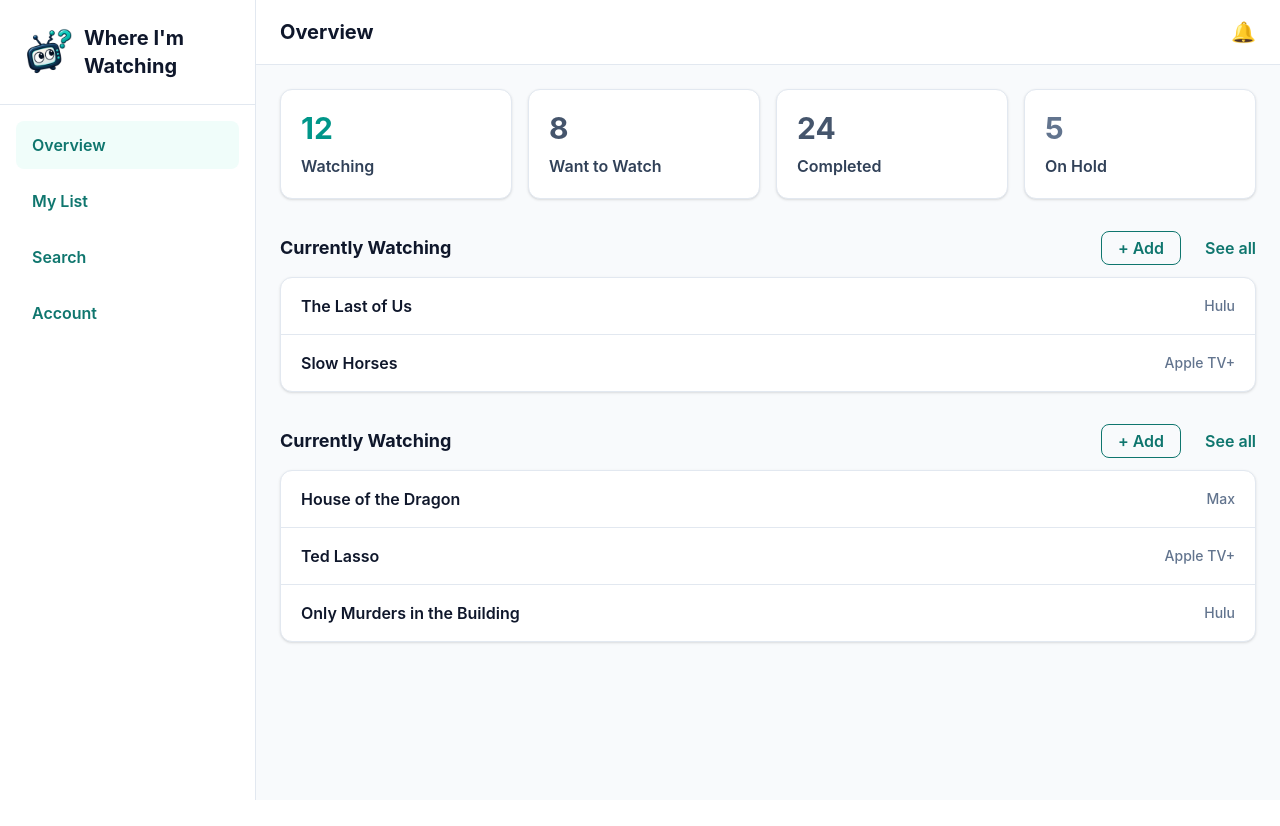
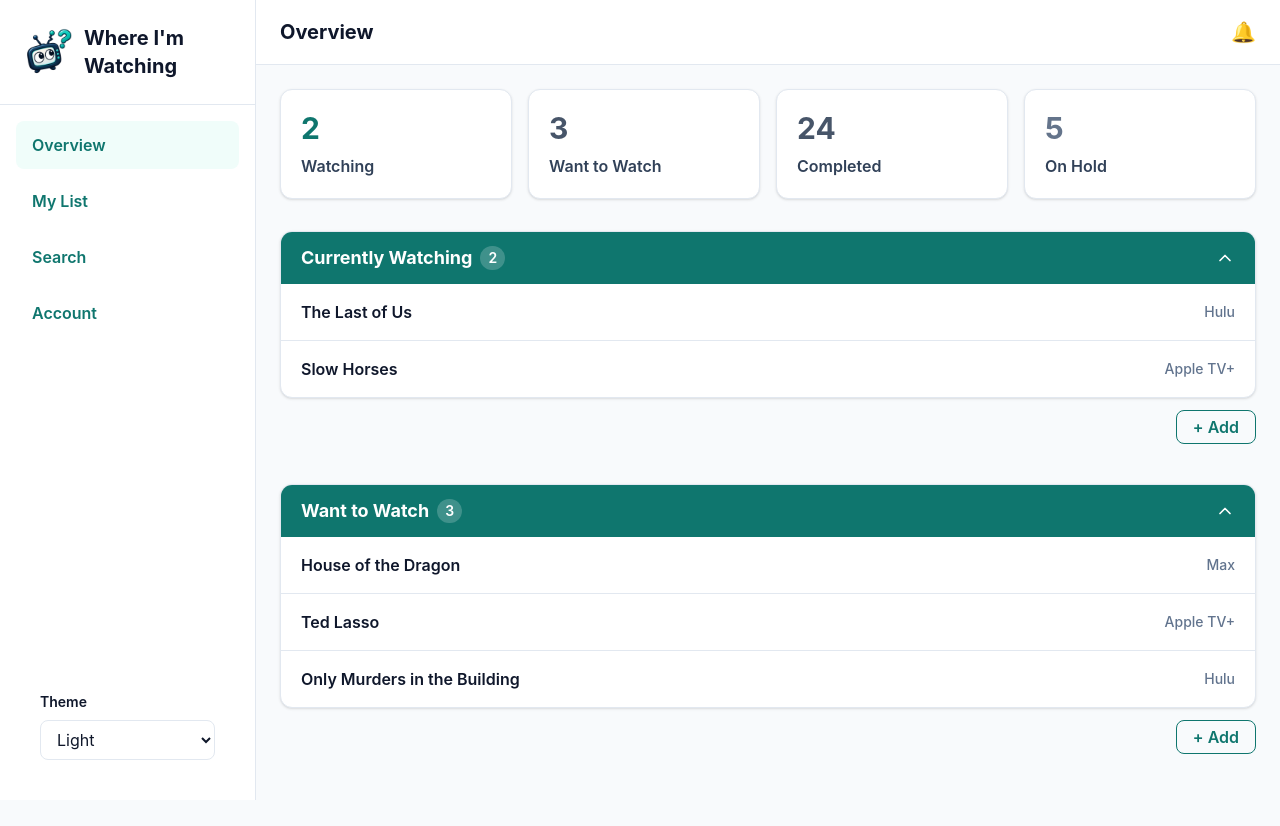
Before and after one commit to czieler/where-im-watching, a React (Vite) app: page / in a window 1280 px wide. Before the commit the page ends 800 px from the top, so only its background shows below. Built offline with nearby package versions, Linux system fonts and the light colour scheme.

Commit message:
Redesign show lists and add modal foundation

```diff
--- a/package.json
+++ b/package.json
@@ -11,6 +11,7 @@
   },
   "dependencies": {
     "@tailwindcss/vite": "^4.3.3",
+    "lucide-react": "^1.33.0",
     "react": "^19.2.8",
     "react-dom": "^19.2.8",
     "tailwindcss": "^4.3.3"
--- a/src/App.tsx
+++ b/src/App.tsx
@@ -2,15 +2,23 @@
 import wiwLogo from "./assets/wiw_logo.png";
 import StatCard from "./components/StatCard";
 import ShowList from "./components/ShowList";
+import AddShowModal from "./components/AddShowModal";
+import { getStatColor } from "./utils/styleUtils";
 
 const stats = [
-  { label: "Watching", count: 12, color: "text-teal-600" },
-  { label: "Want to Watch", count: 8, color: "text-slate-600" },
-  { label: "Completed", count: 24, color: "text-slate-600" },
-  { label: "On Hold", count: 5, color: "text-slate-500" },
+  { label: "Watching", count: 2, variant: "primary" },
+  { label: "Want to Watch", count: 3, variant: "default" },
+  { label: "Completed", count: 24, variant: "default" },
+  { label: "On Hold", count: 5, variant: "muted" },
 ];
 
 function App() {
+  const [isAddOpen, setIsAddOpen] = useState(false);
+
+  const [addTarget, setAddTarget] = useState<"watching" | "wantToWatch">(
+    "watching",
+  );
+
   const [watching, setWatching] = useState([
     { title: "The Last of Us", service: "Hulu" },
     { title: "Slow Horses", service: "Apple TV+" },
@@ -65,6 +73,21 @@
           >
             Account
           </a>
+
+          <div className="mt-auto px-6 py-6">
+            <label htmlFor="theme" className="mb-2 block text-sm font-semibold">
+              Theme
+            </label>
+
+            <select
+              id="theme"
+              className="w-full rounded-lg border border-[var(--color-border)] bg-[var(--color-surface)] px-3 py-2 text-[var(--color-text)]"
+            >
+              <option value="light">Light</option>
+              <option value="dark">Dark</option>
+              <option value="blues">Blues</option>
+            </select>
+          </div>
         </nav>
       </aside>
 
@@ -97,7 +120,7 @@
                 key={stat.label}
                 label={stat.label}
                 count={stat.count}
-                color={stat.color}
+                color={getStatColor(stat.variant)}
               />
             ))}
           </section>
@@ -105,12 +128,18 @@
           <ShowList
             title="Currently Watching"
             shows={watching}
-            onAdd={() => console.log("Add to Watching")}
+            onAdd={() => {
+              setAddTarget("watching");
+              setIsAddOpen(true);
+            }}
           />
           <ShowList
-            title="Currently Watching"
+            title="Want to Watch"
             shows={wantToWatch}
-            onAdd={() => console.log("Add to Want to Watch")}
+            onAdd={() => {
+              setAddTarget("wantToWatch");
+              setIsAddOpen(true);
+            }}
           />
         </main>
 
@@ -136,6 +165,7 @@
           </div>
         </nav>
       </div>
+      {isAddOpen && <AddShowModal onClose={() => setIsAddOpen(false)} />}
     </div>
   );
 }
--- /dev/null
+++ b/src/components/AddShowModal.tsx
@@ -0,0 +1,19 @@
+type AddShowModalProps = {
+  onClose: () => void;
+};
+
+function AddShowModal({ onClose }: AddShowModalProps) {
+  return (
+    <div className="fixed inset-0 z-50 flex items-center justify-center bg-black/40">
+      <div className="w-full max-w-md rounded-xl bg-white p-6 shadow-lg">
+        <h2 className="text-xl font-bold">Add Show</h2>
+
+        <button onClick={onClose} className="btn btn-default mt-6">
+          Cancel
+        </button>
+      </div>
+    </div>
+  );
+}
+
+export default AddShowModal;
--- a/src/components/ShowList.tsx
+++ b/src/components/ShowList.tsx
@@ -1,3 +1,6 @@
+import { ChevronUp, ChevronDown } from "lucide-react";
+import { useState } from "react";
+
 type Show = {
   title: string;
   service: string;
@@ -10,22 +13,27 @@
 };
 
 function ShowList({ title, shows, onAdd }: ShowListProps) {
+  const [isExpanded, setIsExpanded] = useState(true);
   return (
-    <section className="mt-8">
-      <div className="mb-3 flex items-center justify-between">
+    <section className="mb-10 mt-8">
+      <div className="overflow-hidden rounded-xl border border-slate-200 bg-white shadow-sm">
+        <div
+          onClick={() => setIsExpanded(!isExpanded)}
+          className="flex cursor-pointer items-center justify-between bg-[var(--color-accent)] px-5 py-3 text-white"
+        >
+          <div className="flex items-center gap-2">
             <h3 className="text-lg font-bold">{title}</h3>
 
-        <div className="flex items-center gap-6">
-          <button onClick={onAdd} className="btn btn-primary">
-            + Add
-          </button>
-
-          <a href="#">See all</a>
-        </div>
+            <span className="rounded-full bg-white/20 px-2 py-0.5 text-sm font-semibold">
+              {shows.length}
+            </span>
           </div>
 
-      <div className="overflow-hidden rounded-xl border border-slate-200 bg-white shadow-sm">
-        {shows.map((show) => (
+          {isExpanded ? <ChevronUp size={20} /> : <ChevronDown size={20} />}
+        </div>
+
+        {isExpanded &&
+          shows.map((show) => (
             <div
               key={show.title}
               className="flex items-center justify-between border-b border-slate-200 px-5 py-4 last:border-b-0"
@@ -38,6 +46,12 @@
             </div>
           ))}
       </div>
+
+      <div className="mt-3 flex justify-end">
+        <button onClick={onAdd} className="btn btn-primary">
+          + Add
+        </button>
+      </div>
     </section>
   );
 }
--- /dev/null
+++ b/src/utils/styleUtils.ts
@@ -0,0 +1,12 @@
+export function getStatColor(variant: string) {
+  switch (variant) {
+    case "primary":
+      return "text-[var(--color-accent)]";
+
+    case "muted":
+      return "text-[var(--color-muted)]";
+
+    default:
+      return "text-[var(--color-default)]";
+  }
+}
```
Also changed, not shown: 1 other file (tests, documents, lock files or other folders). Lines whose indentation alone changed are shown as unchanged.
